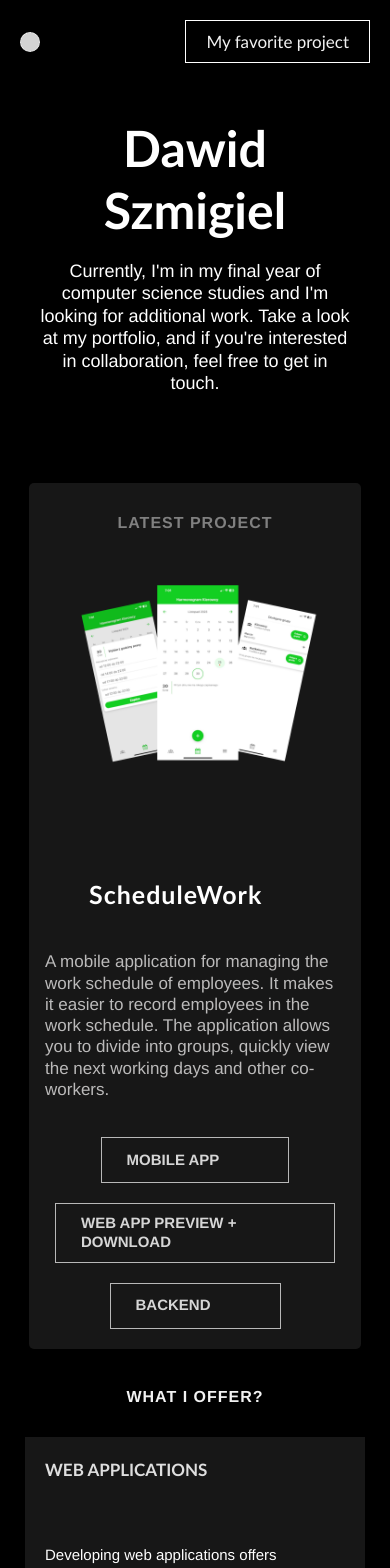
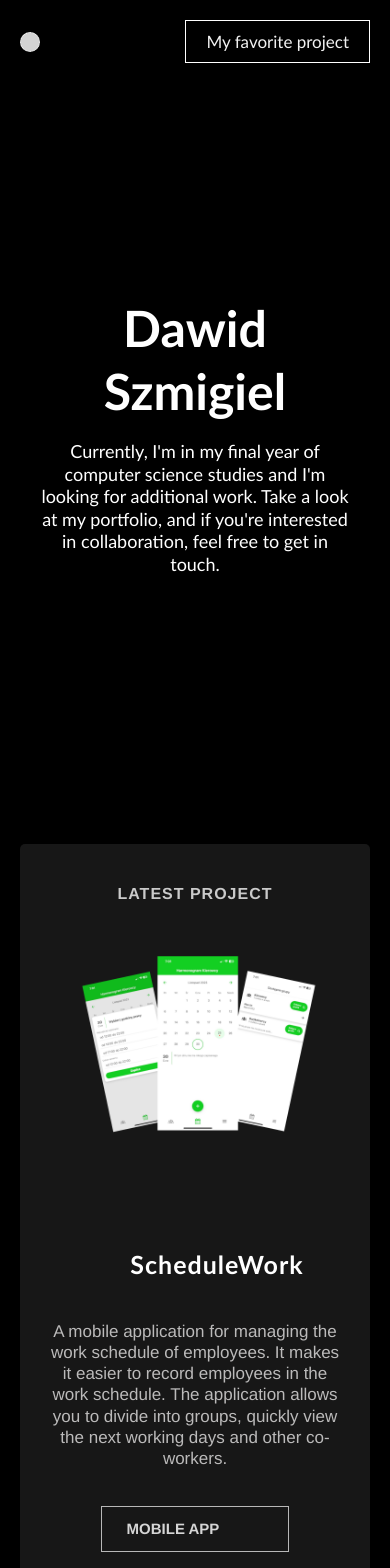
Before and after one commit to infinite223/Portfolio, a Vue app: page / in a window 390 px wide. Shown: the top 1568 px of the page. Built offline with nearby package versions, Linux system fonts and the light colour scheme; some icons are missing.

Commit message:
change colors font, and more

```diff
--- a/src/components/HeaderSection.vue
+++ b/src/components/HeaderSection.vue
@@ -30,7 +30,7 @@
         height: 100vh;
 
         @media (max-width: 480px) {
-            height: auto;
+            // height: auto;
         }
 
         display: flex;
@@ -76,11 +76,11 @@
             justify-content: center;
 
             text-align: center;
+            font-family: 'Gill Sans', 'Gill Sans MT', Calibri, 'Trebuchet MS', sans-serif;
 
             h1 {
                 font-size: 80px;
                 max-width: 60vw;
-                font-family: 'Gill Sans', 'Gill Sans MT', Calibri, 'Trebuchet MS', sans-serif;
 
                 @media (max-width: 380px) {
                     font-size: 60px;
@@ -93,7 +93,7 @@
             p {
                 max-width: 60vw;
                 font-size: 18px;
-                font-weight: 100;
+                font-weight: 300;
 
                 @media (max-width: 480px) {
                     max-width: 90%;
--- a/src/components/LatestProjectSection.vue
+++ b/src/components/LatestProjectSection.vue
@@ -8,7 +8,7 @@
 
 <template>
     <div class="latestProjectSection">
-        <div style="color: gray;" class="headerText">Latest project</div>
+        <div style="color: rgb(202, 202, 202);" class="headerText">Latest project</div>
         <div class="latestProjectSection__content">
             <img :src="scheduleApp" class="scheduleApp"/>
             <div class="latestProjectSection__content-description">
@@ -77,12 +77,17 @@
         flex-direction: column;
         background-color:rgb(23, 23, 23);
 
-        min-height: 100vh;
-        width: 95%;
+        // min-height: 100vh;
+        width: min-content;
         margin: auto;
         border-radius: 5px;
-        padding: 20px;
+        padding: 30px 30px;
         align-self: center;
+
+        @media (max-width: 480px) {
+            width: 100%;
+            margin-bottom: 40px;
+        }
 
         .page-link, .page-link:visited, .page-link:hover, .page-link:active, .page-link:focus {
             outline: 0 none !important;
@@ -100,6 +105,8 @@
             @media (max-width: 480px) {
                 width: 100%;
                 flex-direction: column;
+                align-items: center;
+                justify-content: center;
             }
             .scheduleApp {
                 width: 700px;
@@ -121,10 +128,19 @@
                 // background-color:rgb(23, 23, 23);
                 color: white;
 
+                @media (max-width: 480px) {
+                    align-items: center;
+                    justify-content: center;
+                }
+
                 p {
                     font-size: 17px;
-                    font-weight: 100;
+                    font-weight: 300;
                     color: rgb(187, 186, 186);
+
+                    @media (max-width: 480px) {
+                        text-align: center;
+                    }
                 }
 
                 .latestProjectSection__content-nav {
@@ -162,7 +178,6 @@
                 align-items: center;
                 justify-content: center;
                 gap: 20px;
-                // background-color: rgba(144, 144, 144, 0.2);
                 border: 1px solid rgb(184, 184, 184);
                 padding: 10px 25px;
                 color: rgb(214, 214, 214);
--- a/src/components/ServicesSection.vue
+++ b/src/components/ServicesSection.vue
@@ -105,7 +105,7 @@
                 p {
                     // color: rgb(127, 127, 127);
                     font-size: 15px;
-                    font-weight: 100;
+                    font-weight: 300;
                 }
 
                 .footer {
--- a/src/components/TechnologiesBaner.vue
+++ b/src/components/TechnologiesBaner.vue
@@ -50,7 +50,7 @@
         p {
             font-size: 15px;
             color: rgb(157, 157, 157);
-            font-weight: 100;
+            font-weight: 300;
         }
 
         .content{
```
